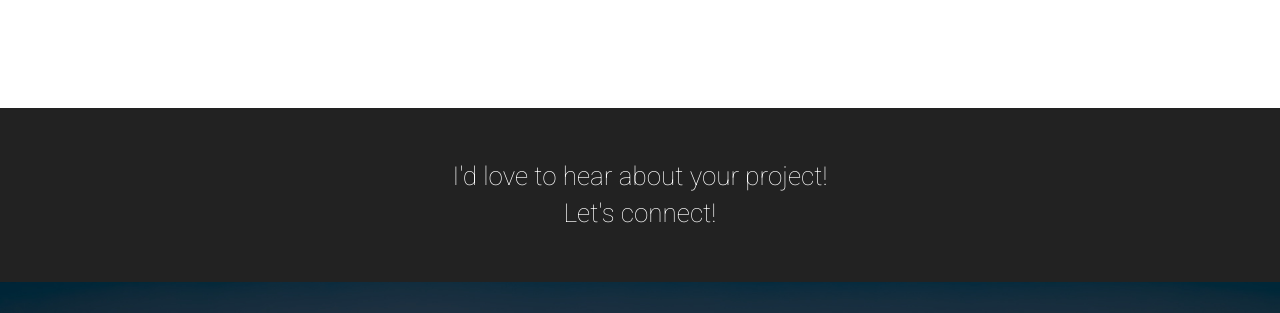
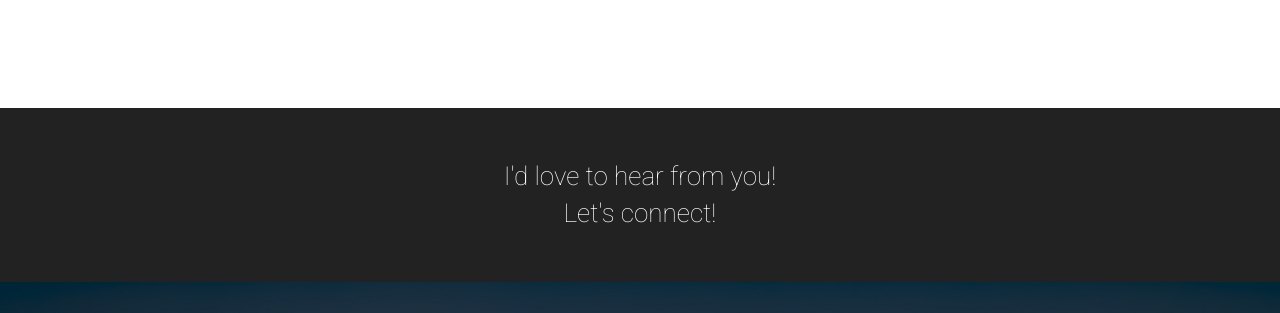
Before and after one commit to mdigitalcomm/mdigitalcomm.github.io, a plain HTML site: page index.html in a window 1280 px wide. Shown: the part 4984-5297 px from the top of the page. Drawn offline with Linux system fonts and the light colour scheme.

Commit message:
contact line

```diff
--- a/index.html
+++ b/index.html
@@ -648,7 +648,7 @@
     </section>
     -->
     <div id="contact">
-        <a href="#" class="container btn btn-block btn-full-width">I'd love to hear about your project!<br>Let's connect!</a>
+        <a href="#" class="btn btn-block btn-full-width">I'd love to hear from you!<br>Let's connect!</a>
     </div>
 
     <footer class="footer" style="background-image: url('assets/img/bg-footer2c.jpg')">
```
